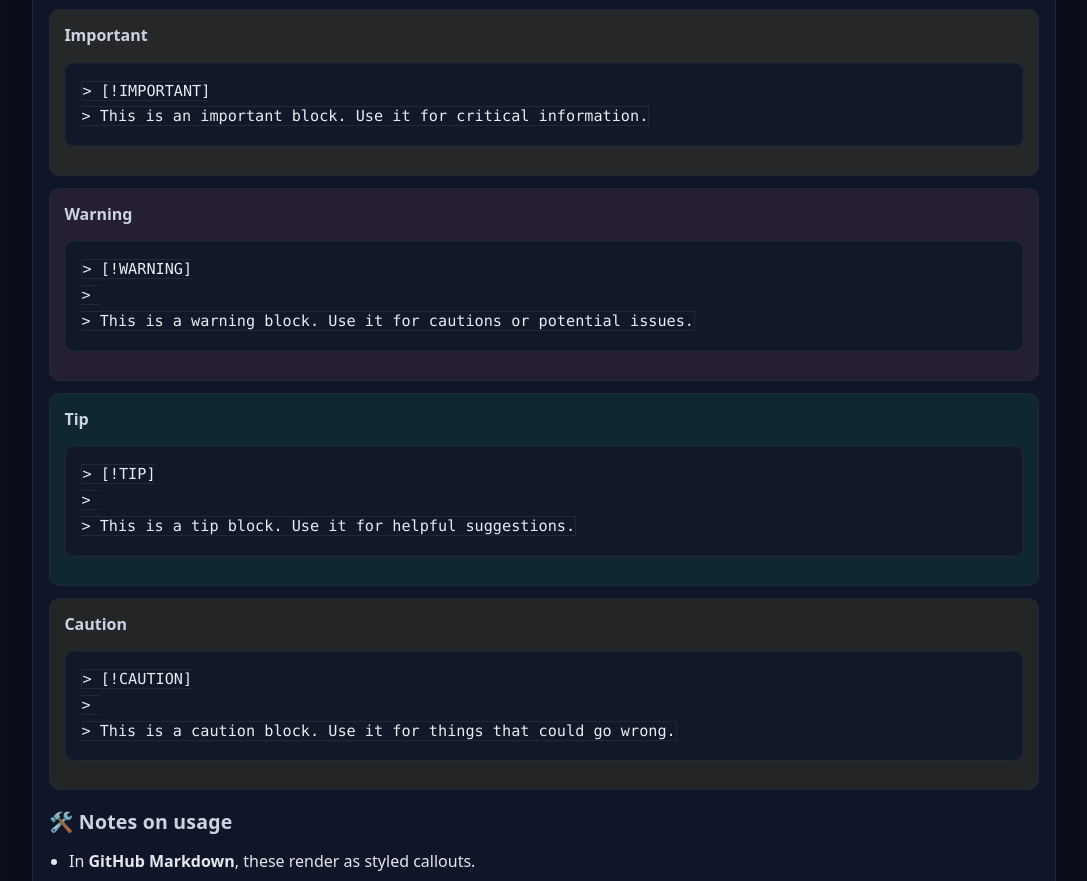
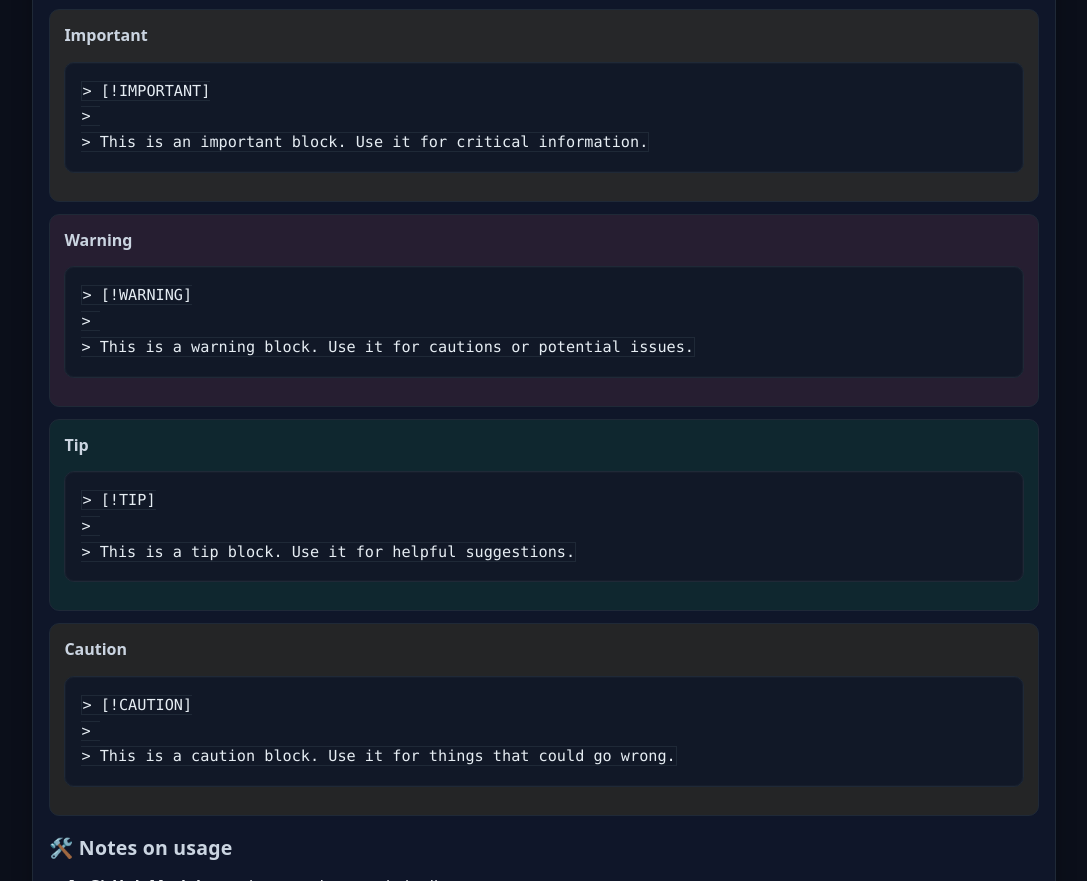
Before and after one commit to NoahDomingues/Markdown-Reference, a plain HTML site: page docs/index.html in a window 1280 px wide. Shown: the part 6052-6933 px from the top of the page, without its empty margins (96-1183 px from the left). Drawn offline with Linux system fonts and the light colour scheme.

Commit message:
Update index.html

```diff
--- a/docs/index.html
+++ b/docs/index.html
@@ -531,6 +531,7 @@ ___</code></pre>
         <div class="callout important">
           <div class="title">Important</div>
           <pre><code>&gt; [!IMPORTANT]
+&gt;
 &gt; This is an important block. Use it for critical information.</code></pre>
         </div>
 
```
